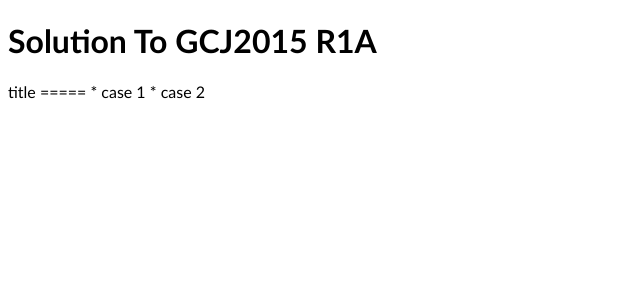
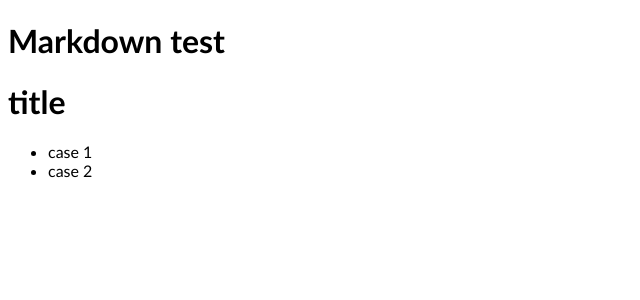
Before and after one commit to baihacker/main, a Jekyll site: the page built from _posts/2020-04-08-Markdown-Test.markdown, in a window 1280 px wide. Shown: the top 300 px of the page, without its empty margins (0-640 px from the left). Built offline with Jekyll 4.4.1, drawn with Linux system fonts in a browser that asks for light colours.

Commit message:
Change file extension name.

```diff
--- a/_posts/2020-04-08-Markdown-Test.html
+++ b/_posts/2020-04-08-Markdown-Test.markdown
@@ -1,6 +1,6 @@
 ---
 layout: default
-title: Solution To GCJ2015 R1A
+title: Markdown test
 ---
 
 <h1>{{ page.title }}</h1>
```
